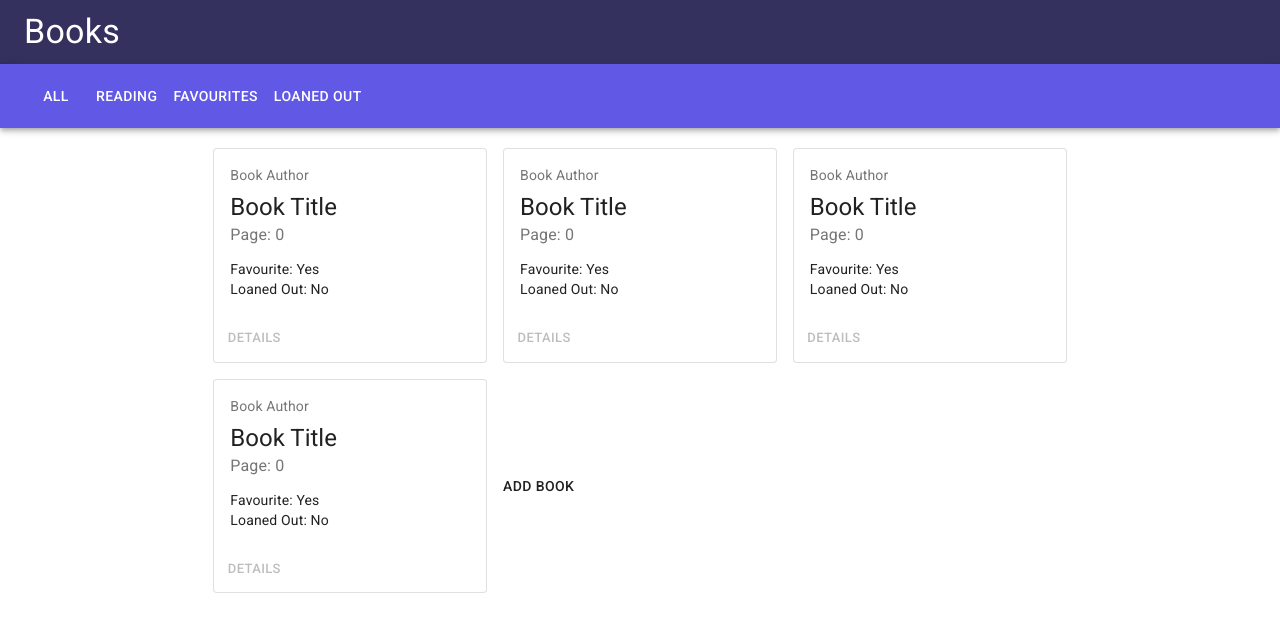
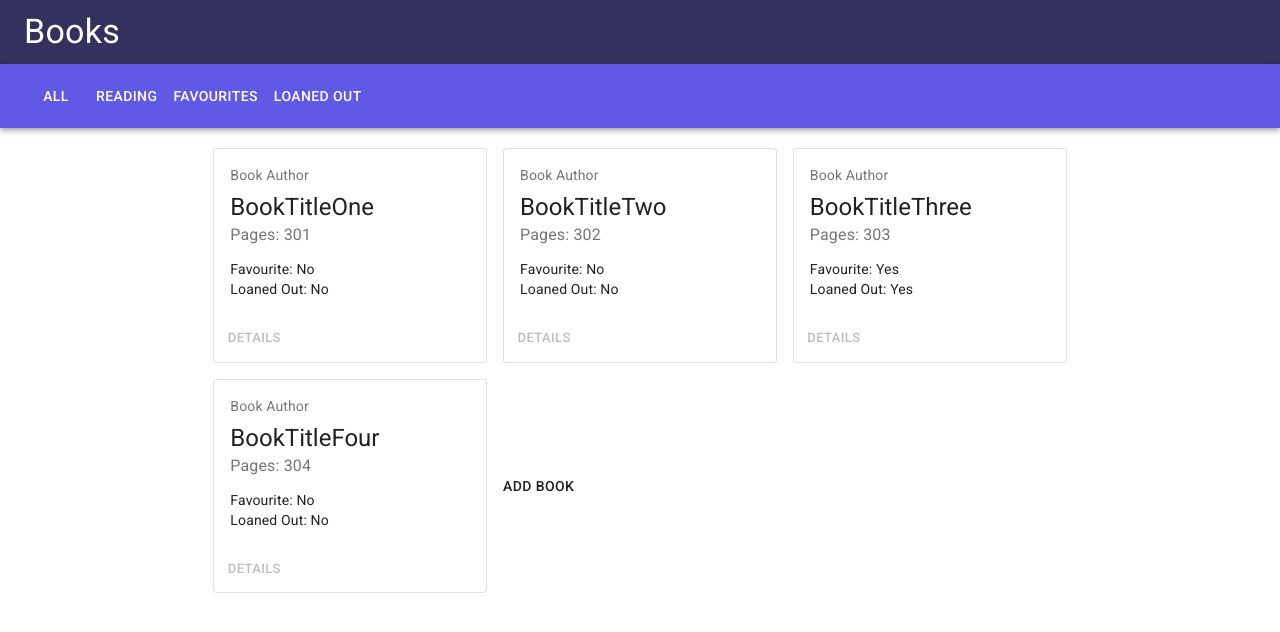
Before and after one commit to flsoller/library-react-app, a React (Create React App) app: page / in a window 1280 px wide. Shown: the top 632 px of the page. Built offline with nearby package versions, Linux system fonts and the light colour scheme.

Commit message:
Make card item dynamic.

```diff
--- a/src/components/content/CardItem.jsx
+++ b/src/components/content/CardItem.jsx
@@ -19,7 +19,7 @@ const useStyles = makeStyles({
 });
 
 // Component
-function CardItem() {
+function CardItem({ bookTitle, bookPages, isFav, isLoaned }) {
   const classes = useStyles();
 
   //JSX
@@ -34,15 +34,15 @@ function CardItem() {
           Book Author
         </Typography>
         <Typography variant="h5" component="h2">
-          Book Title
+          {bookTitle}
         </Typography>
         <Typography className={classes.pos} color="textSecondary">
-          Page: 0
+          Pages: {bookPages}
         </Typography>
         <Typography variant="body2" component="p">
-          Favourite: Yes
+          Favourite: {isFav ? 'Yes' : 'No'}
           <br />
-          Loaned Out: No
+          Loaned Out: {isLoaned ? 'Yes' : 'No'}
         </Typography>
       </CardContent>
       <CardActions>
--- a/src/components/content/ContentHolder.jsx
+++ b/src/components/content/ContentHolder.jsx
@@ -19,10 +19,34 @@ function ContentHolder() {
 
   // React useState hook.
   const [books, setBooks] = useState([
-    { title: 'BookTitle', pages: 300, key: Math.random() },
-    { title: 'BookTitle', pages: 300, key: Math.random() },
-    { title: 'BookTitle', pages: 300, key: Math.random() },
-    { title: 'BookTitle', pages: 300, key: Math.random() },
+    {
+      title: 'BookTitleOne',
+      pages: 301,
+      isFav: false,
+      isLoaned: false,
+      key: Math.random(),
+    },
+    {
+      title: 'BookTitleTwo',
+      pages: 302,
+      isFav: false,
+      isLoaned: false,
+      key: Math.random(),
+    },
+    {
+      title: 'BookTitleThree',
+      pages: 303,
+      isFav: true,
+      isLoaned: true,
+      key: Math.random(),
+    },
+    {
+      title: 'BookTitleFour',
+      pages: 304,
+      isFav: false,
+      isLoaned: false,
+      key: Math.random(),
+    },
   ]);
 
   // Preparation for updating state. TODO: Make dynamic.
@@ -40,7 +64,12 @@ function ContentHolder() {
   // Display all books from state.
   const renderBooks = books.map((book) => (
     <Grid item xs={12} sm={6} md={4} key={book.key}>
-      <CardItem />
+      <CardItem
+        bookTitle={book.title}
+        bookPages={book.pages}
+        isFav={book.isFav}
+        isLoaned={book.isLoaned}
+      />
     </Grid>
   ));
 
--- a/src/components/content/EmptyDefault.jsx
+++ b/src/components/content/EmptyDefault.jsx
@@ -25,7 +25,7 @@ const EmptyDefault = () => {
       justify="center"
       style={{ minHeight: '75vh' }}
     >
-      <Typography>Select your category from above.</Typography>
+      <Typography>Start to add books to your library.</Typography>
       <Image src={defaultBackground} alt="Default background." />
     </Grid>
   );
```
